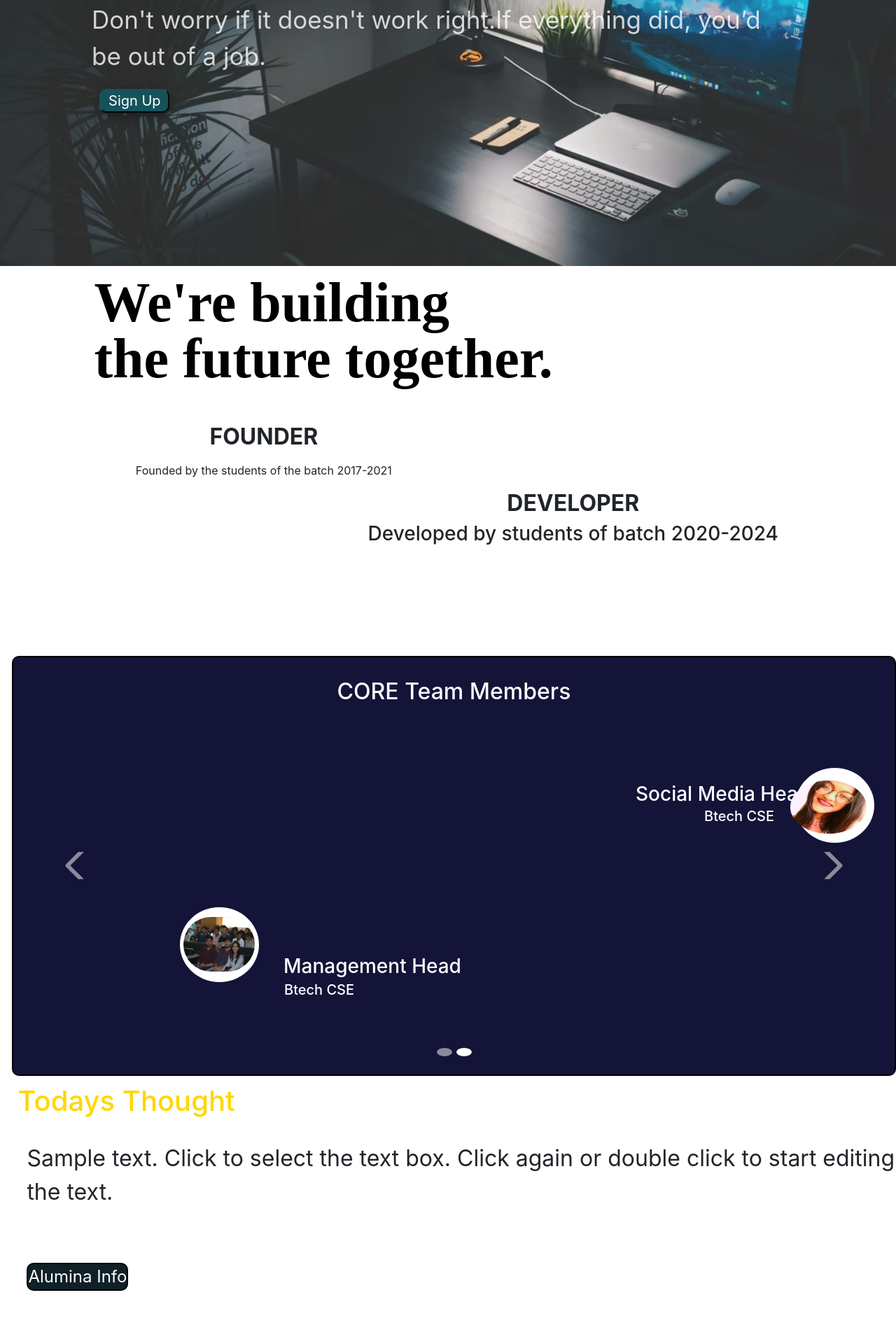
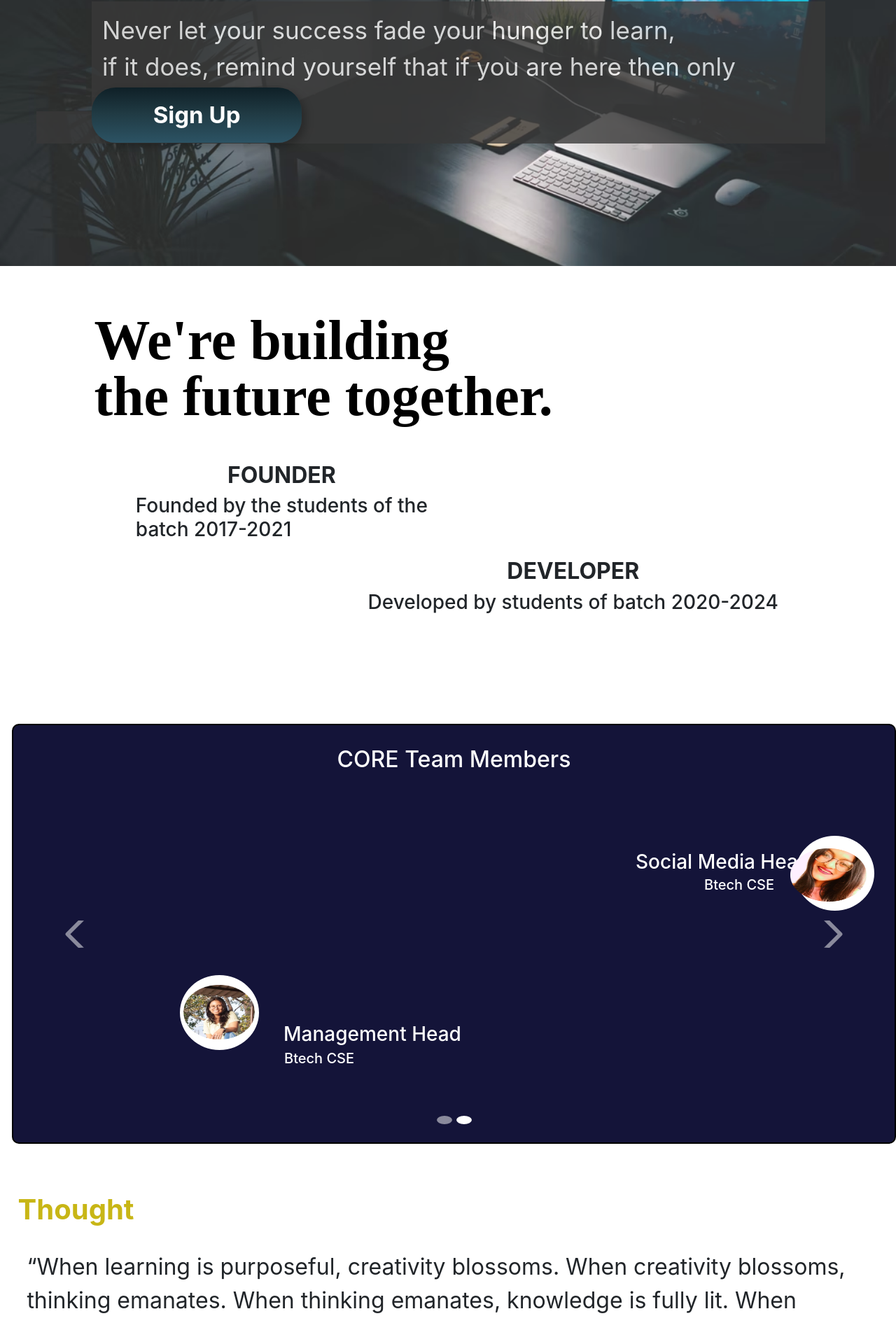
Before and after one commit to Prabhat-gupt/ACC-PROJECT, a React (Create React App) app: page / in a window 1280 px wide. Shown: the part 380-2270 px from the top of the page at 70% size. Built offline with nearby package versions, Linux system fonts and the light colour scheme; sample sign-in values are in the browser's storage.

Commit message:
added by yaman

```diff
--- a/src/Component/Home.js
+++ b/src/Component/Home.js
@@ -14,7 +14,7 @@ import Header from "./Header.js";
 import image1 from "../Image/palak-modified.png";
 import image2 from "../Image/yaman-modified.png";
 import image3 from "../Image/vanshita-modified.png";
-import image4 from "../Image/p8.jpg";
+import image4 from "../Image/ayushi-modified.png";
 export default function Home() {
   const navigate=useNavigate();
   useEffect(() => {
@@ -33,8 +33,7 @@ export default function Home() {
 
         <div className="pcontain">
           <p>
-            Don't worry if it doesn't work right.If everything did, you’d <br />{" "}
-            be out of a job.
+            Never let your success fade your hunger to learn, <br></br>if it does, remind yourself that if you are here then only because of it.
           </p>
         </div>
         <Link to="/SignUp">
@@ -52,8 +51,9 @@ export default function Home() {
       <div className="home__founder__developer bd-highlight mb-3 homeflex">
         <div className="flex-container d-flex flex-column bd-highlight mb-3 flex1">
           <h2>FOUNDER</h2>
-          <h3></h3>
-          Founded by the students of the batch 2017-2021
+          <h3>
+          Founded by the students of the <br></br> batch 2017-2021
+          </h3>
         </div>
 
         <div className="home__development__para flex-container d-flex flex-column bd-highlight mb-3 flex2">
@@ -79,8 +79,7 @@ export default function Home() {
                 alt=""
               ></img>
             </div>
-
-            <div className="secondalumina  ">
+            <div className="secondalumina">
               <h3>Designing Head</h3>
               <h5>Btech CSE</h5>
             </div>
--- a/src/Component/TodaysThought.js
+++ b/src/Component/TodaysThought.js
@@ -6,11 +6,12 @@ const TodaysThought = () => {
   return (
     <div className='thoughtSection'>
 
-     <h1 className='thought_heading'>Todays Thought</h1>
+     <h1 className='thought_heading'>Thought</h1>
 
     <div className='thought__section'>
     <div className='thought__para'>
-        <p>Sample text. Click to select the text box. Click again or double click to start editing the text.</p>
+        <p>“When learning is purposeful, creativity blossoms. When creativity blossoms, thinking emanates. When thinking emanates, knowledge is fully lit. When knowledge is lit, economy flourishes.”<br></br>
+― Dr. A.P.J. Abdul Kalam</p>
     </div>
 
     <div className='thought__button' >
--- a/src/Component/events.css
+++ b/src/Component/events.css
@@ -1,7 +1,8 @@
 .event__section h2{
     text-align: center;
     margin-top: 6%;
-    font-size: 2rem;
+    font-size: 5rem;
+    font-weight: 700;
 }
 
 .event__section img{
--- a/src/Component/todaythought.css
+++ b/src/Component/todaythought.css
@@ -1,7 +1,9 @@
 .thought_heading{
     margin-left: 2%;
     margin-top: 1%;
-    color: gold;
+    color: #C8B616;
+    margin-top: 70px;
+    font-weight: 700;
 }
 
 .thought__section{
@@ -19,10 +21,16 @@
     text-decoration: none;
     background-color: #0F2027;
     color: white;
-    border: 2px solid black;
-    border-radius: 10px;
-    margin-top: 60%;
-    font-size: 1.5rem;
+    font-weight: 700;
+    font-size: 33px;
+    margin-top: 22%;
+    background: linear-gradient(180deg, #0F2027 0%, #0F2027 0.01%, #203A43 46.35%, #2C5364 100%);
+    box-shadow: 5.40359px 5.40359px 12.1581px rgba(0, 0, 0, 0.25);
+    border-radius: 34.0752px;
+    border: none;
+    width: 300px;
+    height: 79px;
+
 }
 
 .thought__button{
--- a/src/Component/vision.css
+++ b/src/Component/vision.css
@@ -1,6 +1,9 @@
 .vision__section h2{
     text-align: center;
-    margin-top: 3%;
+    margin-top: 8%;
+    margin-bottom: 3%;
+    font-size: 5rem;
+    font-weight: 700;
 }
 
 
@@ -13,6 +16,6 @@
 
 .vision__para p{
     padding: 7%;
-    font-size: 2rem;
+    font-size: 40px;
     text-align: justify;
 }
--- a/src/homecss.css
+++ b/src/homecss.css
@@ -42,23 +42,31 @@
 
 .hsign{
     position: relative;
-    top: -2rem;
-    right: 1%;
+    top: -5rem;
+    right: 2%;
     background: #15535B;
     color: #ffffff;
-    border-color: #15535B;
+    border-color: #000000;
     box-shadow: 0 4px 8px 0 rgb(0 0 0 / 20%), 0 6px 20px 0 rgb(0 0 0 / 19%);
     font-size: 20px;
     width: 100px;
     border-radius: 10px;
+    color: white;
+    font-weight: 700;
+    font-size: 33px;
+
+    background: linear-gradient(180deg, #0F2027 0%, #0F2027 0.01%, #203A43 46.35%, #2C5364 100%);
+    box-shadow: 5.40359px 5.40359px 12.1581px rgba(0, 0, 0, 0.25);
+    border-radius: 34.0752px;
+    border: none;
+    width: 300px;
+    height: 79px;
+
 }
 .pcontain{
     border: 0px #393939 solid;
     opacity: 0.79;
-    /* position: relative;
-    top: 184px;
-    right: 114px; */
-    background:#393939;
+    background-color:#393939;
     margin-left: -9%;
     margin-top: 15%;
     width: 100%;
@@ -72,6 +80,9 @@
     font-size: 35px;
     margin-left: 7%;
     margin-top: -14%;
+    background-color: #393939;
+    padding-left: 31px;
+    padding: 15px;
 }
 
 .para{
@@ -80,7 +91,7 @@
     width: 100%;
     height: fit-content;
     margin-left: 5%;
-    margin-top: 4%;
+    margin-top: 13%;
 }
 
 .para p{
```
Also changed, not shown: src/Image/IMG-20220131-WA0037_polarr.jpg (added), src/Image/ayushi-modified.png (added).
